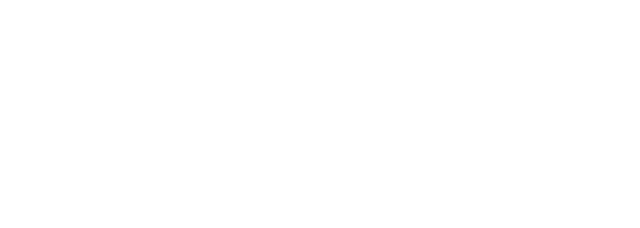
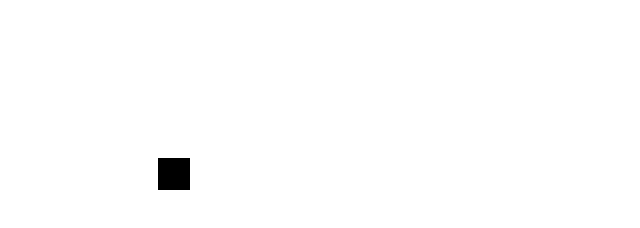
Before and after one commit to yuriykuntsyak/spaceinvaders, a plain HTML site: page index.html in a window 1280 px wide. Shown: the whole page, without its empty margins (0-640 px from the left). Drawn offline with Linux system fonts and the light colour scheme.

Commit message:
L2: game loop

```diff
--- a/game.js
+++ b/game.js
@@ -2,13 +2,36 @@
 {
 	var Game = function(canvasId)
 	{
-		console.log("Hello");
+		var canvas = document.getElementById(canvasId);
+		var screen = canvas.getContext('2d');
+		var gameSize = {x: canvas.width, y: canvas.height};
+		var self = this;
+
+		var tick = function()
+		{
+			self.update();
+			self.draw(screen, gameSize);
+			requestAnimationFrame(tick);
+		}
+
+		tick();
 	}
 
-	Game.prototype = {	}
+	Game.prototype =
+	{
+		update: function()
+		{
+			console.log("update");
+		},
+
+		draw: function(screen, gameSize)
+		{
+			screen.fillRect(150,150,32,32);
+		}
+	}
 
 	window.onload = function()
 	{
-		new Game("");
+		new Game("screen");
 	}
 })();
--- a/index.html
+++ b/index.html
@@ -3,6 +3,6 @@
 		<script src="game.js"></script>
 	</head>
 	<body>
-		<canvas width="800" height="600"></canvas>
+		<canvas id="screen" width="800" height="600"></canvas>
 	</body>
 </html>
```
